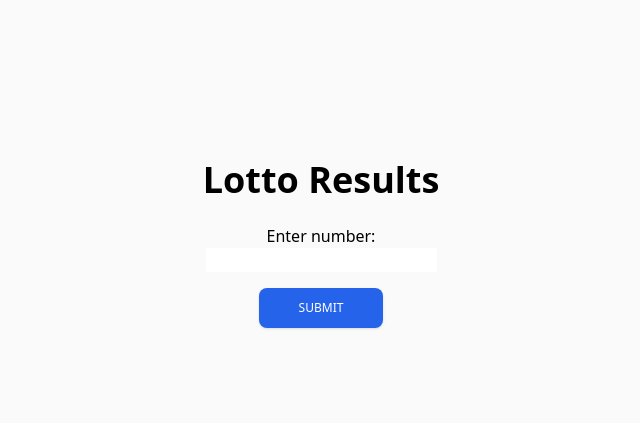
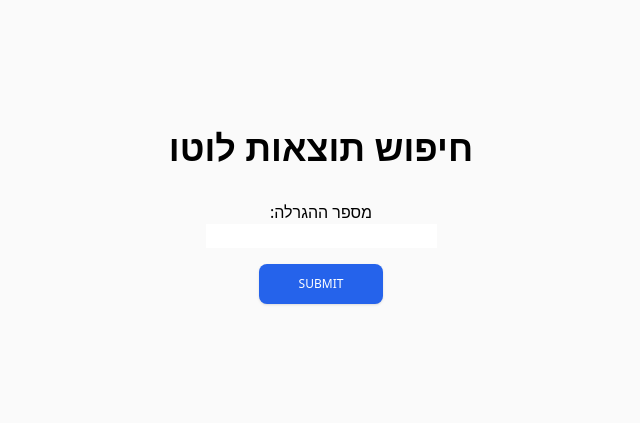
Before and after one commit to xshapira/scraping-lottery-results, a Django app: page /review-lottery-results/ in a window 1280 px wide. Shown: the top 423 px of the page, without its empty margins (319-959 px from the left). Run offline with Django 3.2, Linux system fonts and the light colour scheme; some libraries are stand-ins or nearby versions.

Commit message:
add RTL support

```diff
--- a/templates/base.html
+++ b/templates/base.html
@@ -1,6 +1,6 @@
 {% load static %}
 <!DOCTYPE html>
-<html>
+<html dir="rtl">
   <head>
     <meta charset="utf-8"/>
     <meta name="viewport" content="width=device-width, initial-scale=1.0"/>
--- a/templates/index.html
+++ b/templates/index.html
@@ -1,7 +1,7 @@
 {% extends "base.html" %}
 {% block content %}
-  <section class="max-w-3xl mx-auto mb-4 text-center px-4 pt-32 pb-12 md:pt-40 md:pb-20 sm:px-6">
-    <h1 class="text-4xl font-bold mb-6">Lotto Results</h1>
+  <section class="max-w-3xl mx-auto mb-4 text-center px-4 pt-24 pb-12 md:pt-32 md:pb-20 sm:px-6">
+    <h1 class="text-4xl font-bold mb-8">חיפוש תוצאות לוטו</h1>
     <form method="post"
           hx-post="/review-lottery-results/"
           hx-container
@@ -9,7 +9,7 @@
       {% csrf_token %}
       <div class="flex flex-wrap -mx-3 mb-4">
         <div class="w-full px-3">
-          <label for="number">Enter number:</label>
+          <label for="number">מספר ההגרלה:</label>
           <br/>
           <input class="text-gray-800" type="text" id="number" name="number"/>
           <br/>
```
